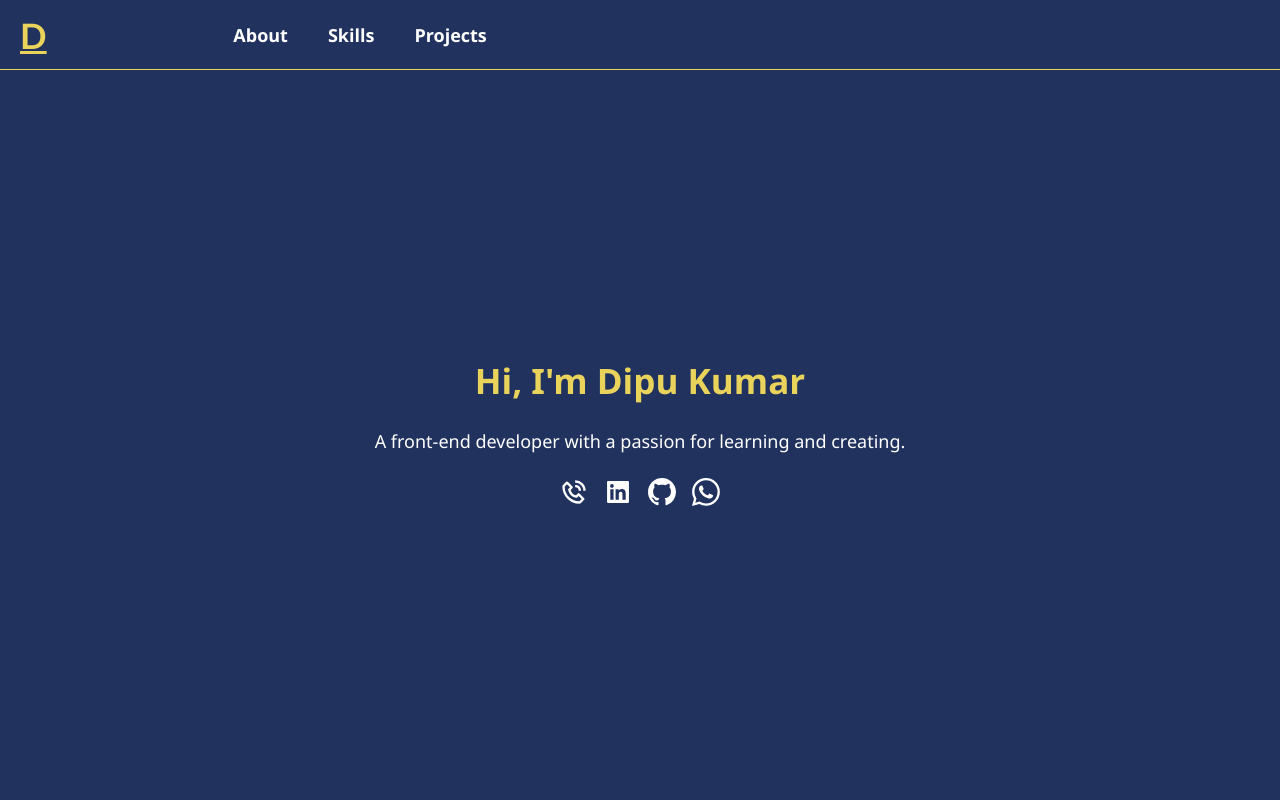
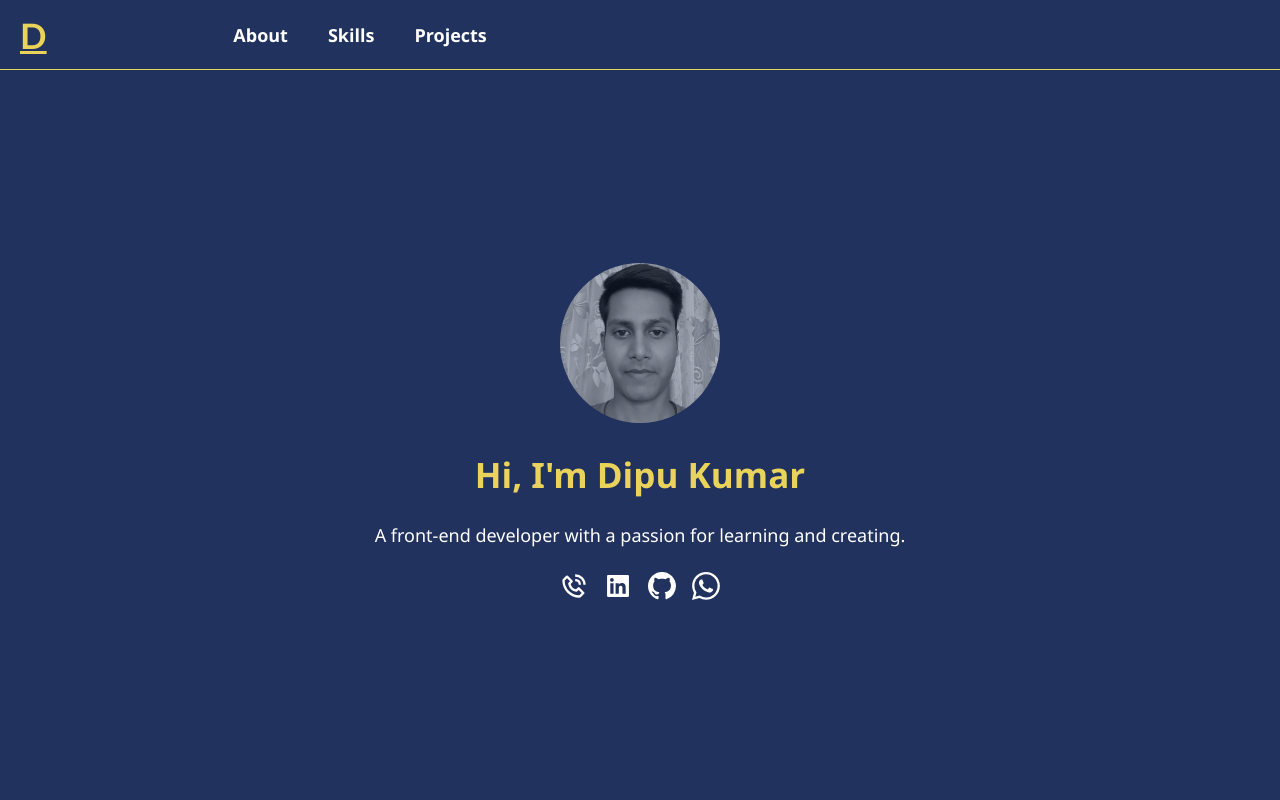
Before and after one commit to dipu-kr/my-portfolio-app, a React (Create React App) app: page / in a window 1280 px wide. Shown: the top 800 px of the page. Built offline with nearby package versions, Linux system fonts and the light colour scheme.

Commit message:
Add image

```diff
--- a/src/components/About.js
+++ b/src/components/About.js
@@ -3,10 +3,14 @@ import "../css/about.css";
 import { AiFillLinkedin } from "react-icons/ai";
 import { BsGithub, BsWhatsapp } from "react-icons/bs";
 import { BiPhoneCall } from "react-icons/bi";
+import myimg from "../assets/my_image/my1.jpg";
 
 const About = () => {
   return (
     <section className="about-main" id="about">
+      <div className="my-img-div">
+        <img src={myimg} alt="my-img" />
+      </div>
       <div className="about-name-div">
         <h1>Hi, I'm Dipu Kumar</h1>
       </div>
--- a/src/css/about.css
+++ b/src/css/about.css
@@ -7,6 +7,20 @@
     align-items: center;
     justify-content: center;
     margin-top: 70px;
+}
+.my-img-div{
+    width: 160px;
+    height: 160px;
+    margin-bottom: 28px;
+}
+
+.my-img-div img{
+    width: 100%;
+    height: 100%;
+    object-fit: cover;
+    border-radius: 100%;
+    opacity:0.7;
+    filter: grayscale(100%);
 }
  .about-name-div h1{
     color:#e9d35b;
```
Also changed, not shown: src/assets/my_image/my1.jpg (added).
